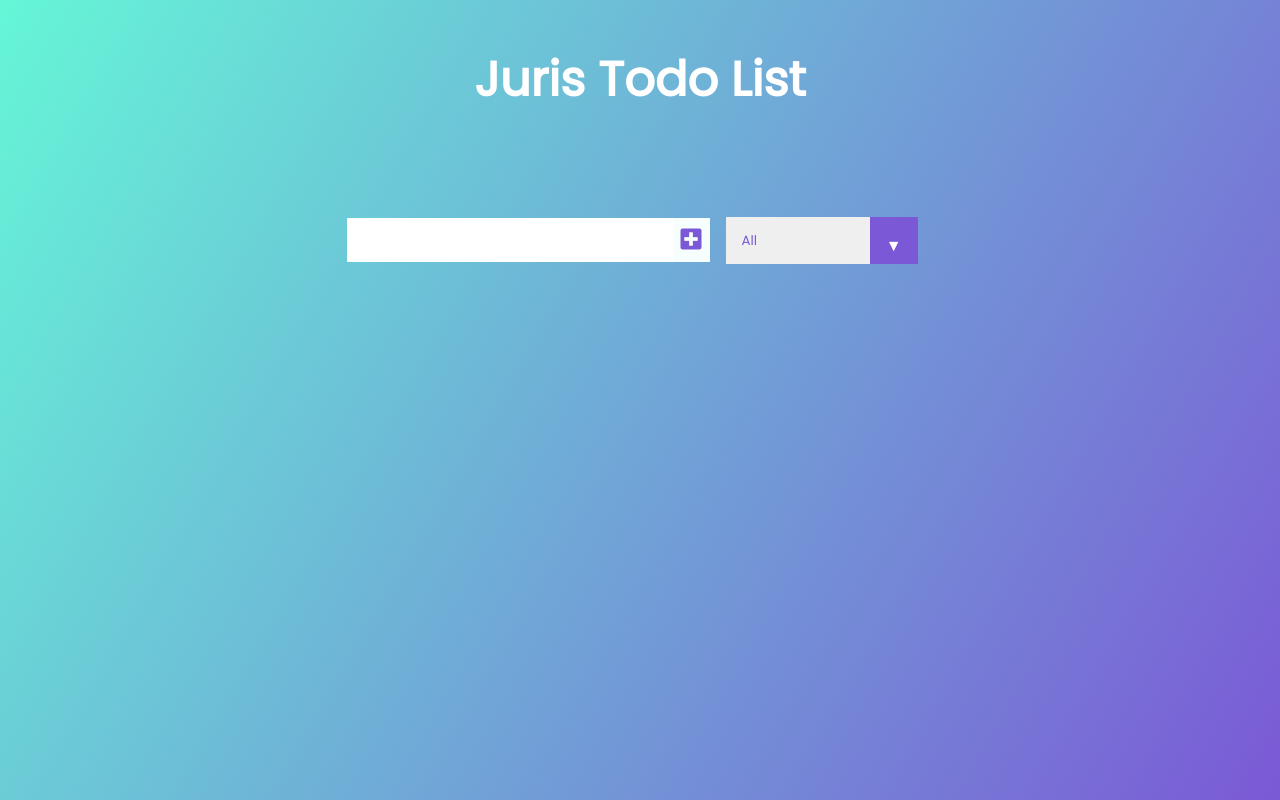
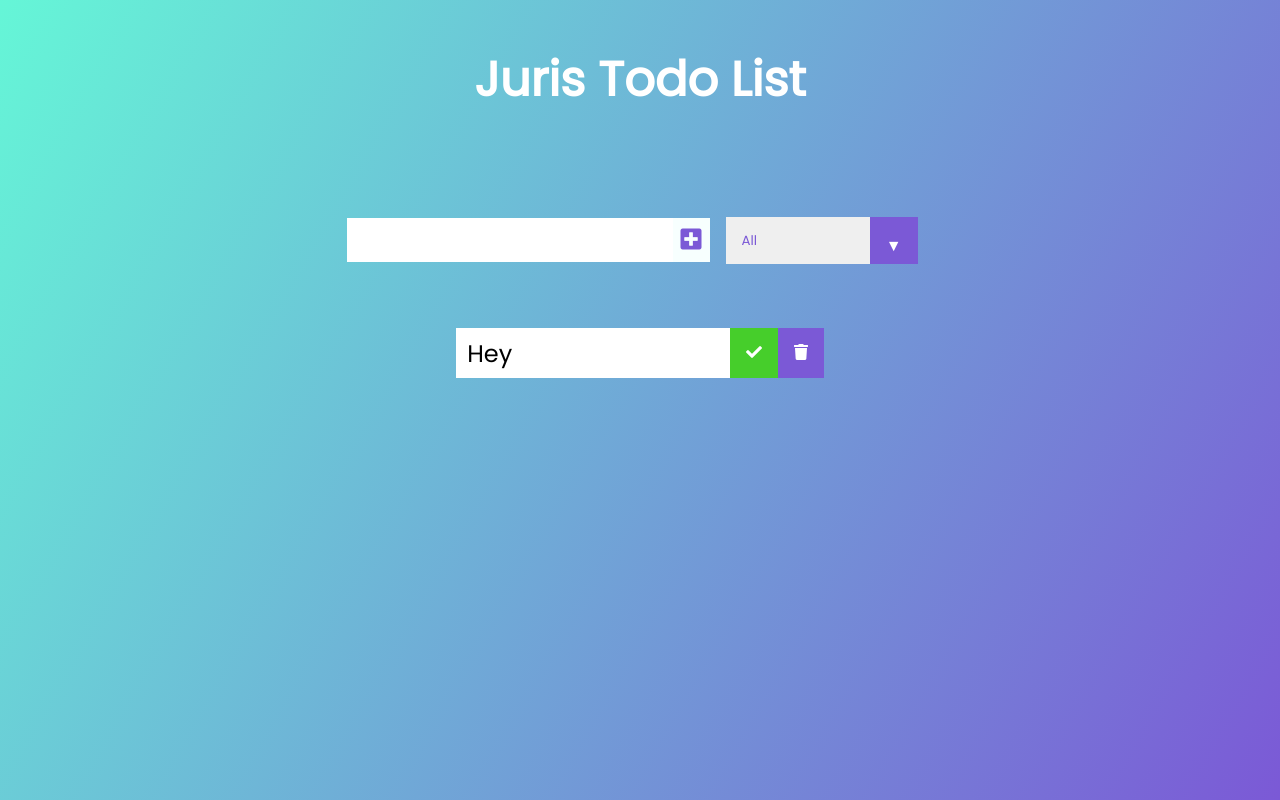
Before and after one commit to jsjuris89/todo-react, a React (Create React App) app: page / in a window 1280 px wide. Built offline with nearby package versions, Linux system fonts and the light colour scheme.

Commit message:
created Todo component JSX structure

```diff
--- /dev/null
+++ b/src/components/Todo.js
@@ -0,0 +1,17 @@
+import React from "react";
+
+const Todo = () => {
+  return (
+    <div className="todo">
+      <li className="todo-item">Hey</li>
+      <button className="complete-btn">
+        <i className="fas fa-check"></i>
+      </button>
+      <button className="trash-btn">
+        <i className="fas fa-trash"></i>
+      </button>
+    </div>
+  );
+};
+
+export default Todo;
--- a/src/components/TodoList.js
+++ b/src/components/TodoList.js
@@ -1,9 +1,12 @@
 import React from "react";
 
+import Todo from "./Todo";
 const TodoList = () => {
   return (
     <div className="todo-container">
-      <ul className="todo-list"></ul>
+      <ul className="todo-list">
+        <Todo />
+      </ul>
     </div>
   );
 };
```
